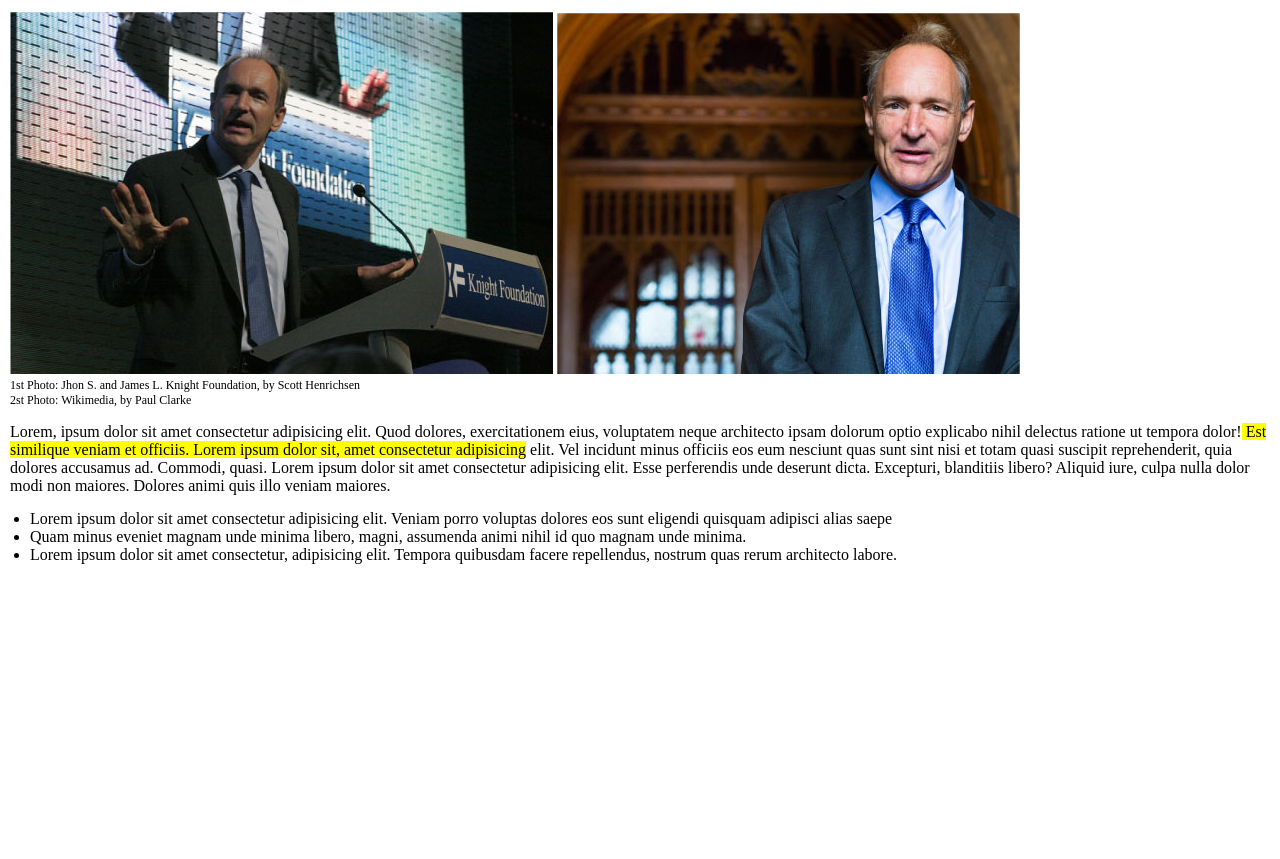
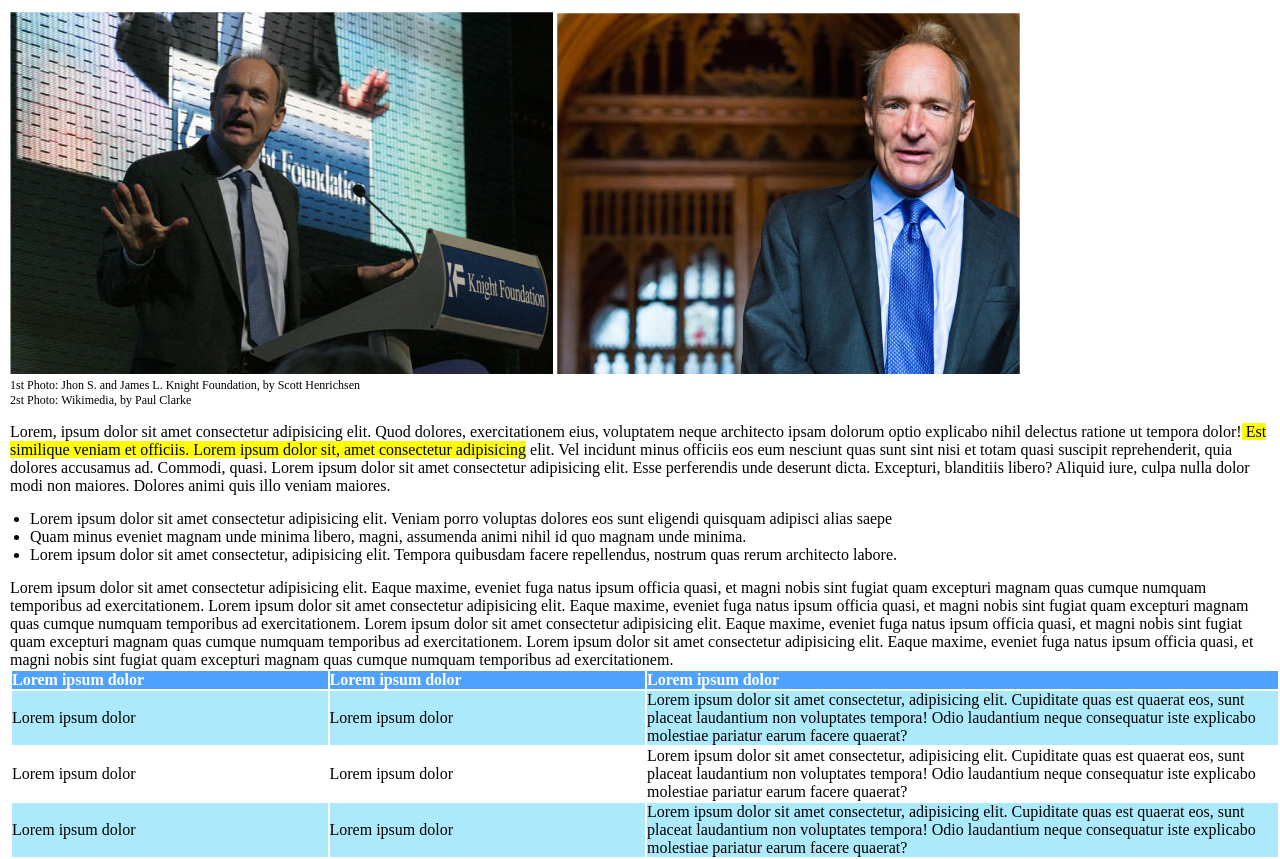
Before and after one commit to Pietroarmill/html-css-booleaner, a plain HTML site: page index.html in a window 1280 px wide. Shown: the part 233-1092 px from the top of the page. Before the commit the page ends 800 px from the top, so only its background shows below. Drawn offline with Linux system fonts and the light colour scheme; files whose address does not match are found by name.

Commit message:
work in progress

```diff
--- a/css/style.css
+++ b/css/style.css
@@ -56,4 +56,24 @@ header{
 #ulist{
     margin-top: 15px;
     margin-left: 20px;
+    margin-bottom: 15px;
 }
+
+/* TABELLA */
+thead{
+    text-align: left;
+    color: white;
+    background-color: #4fa3ff;
+}
+.first-column{
+    width: 25%;
+}
+.second-column{
+    width: 25%;
+}.third-column{
+    width: 50%;
+}
+.color-row{
+    background-color: rgba(89, 211, 248, 0.5);
+}
+/* FINE TABELLA */
--- a/index.html
+++ b/index.html
@@ -73,6 +73,55 @@
             </div>
             <!-- /lista non ordinata -->
 
+            <!-- tabella -->
+            <div id="tabella">
+                <table>
+
+                    <!-- intestazione tabella -->
+                    <thead>
+                        <tr>
+                            <th class="first-column">Lorem ipsum dolor</th>
+                            <th class="second-column">Lorem ipsum dolor</th>
+                            <th class="third-column">Lorem ipsum dolor</th>
+                        </tr>
+                    </thead>
+                    <!-- /intestazione tabella -->
+
+                    <!-- corpo della tabella -->
+                    <tbody>
+                        <tr class="color-row">
+                            <td>Lorem ipsum dolor</td>
+                            <td>Lorem ipsum dolor</td>
+                            <td>Lorem ipsum dolor sit amet consectetur, adipisicing elit. Cupiditate quas est quaerat eos, sunt placeat laudantium non voluptates tempora! Odio laudantium neque consequatur iste explicabo molestiae pariatur earum facere quaerat?</td>
+                        </tr>
+                        <tr>
+                            <td>Lorem ipsum dolor</td>
+                            <td>Lorem ipsum dolor</td>
+                            <td>Lorem ipsum dolor sit amet consectetur, adipisicing elit. Cupiditate quas est quaerat eos, sunt placeat laudantium non voluptates tempora! Odio laudantium neque consequatur iste explicabo molestiae pariatur earum facere quaerat?</td>
+                        </tr>
+                        <tr class="color-row">
+                            <td>Lorem ipsum dolor</td>
+                            <td>Lorem ipsum dolor</td>
+                            <td>Lorem ipsum dolor sit amet consectetur, adipisicing elit. Cupiditate quas est quaerat eos, sunt placeat laudantium non voluptates tempora! Odio laudantium neque consequatur iste explicabo molestiae pariatur earum facere quaerat?</td>
+                        </tr>
+                    </tbody>
+                    <!-- /corpo della tabella -->
+
+                <!-- /tabella -->
+            </div>
+
+            <!-- secondo paragrafo -->
+            <div>
+                Lorem ipsum dolor sit amet consectetur adipisicing elit. Eaque maxime, eveniet fuga natus ipsum officia quasi, et magni nobis sint fugiat quam excepturi magnam quas cumque numquam temporibus ad exercitationem.
+                Lorem ipsum dolor sit amet consectetur adipisicing elit. Eaque maxime, eveniet fuga natus ipsum officia quasi, et magni nobis sint fugiat quam excepturi magnam quas cumque numquam temporibus ad exercitationem.
+                Lorem ipsum dolor sit amet consectetur adipisicing elit. Eaque maxime, eveniet fuga natus ipsum officia quasi, et magni nobis sint fugiat quam excepturi magnam quas cumque numquam temporibus ad exercitationem.
+                Lorem ipsum dolor sit amet consectetur adipisicing elit. Eaque maxime, eveniet fuga natus ipsum officia quasi, et magni nobis sint fugiat quam excepturi magnam quas cumque numquam temporibus ad exercitationem.
+            </div>
+            <!-- /secondo paragrafo -->
+
+
+
+
 
         </div>
 
```
